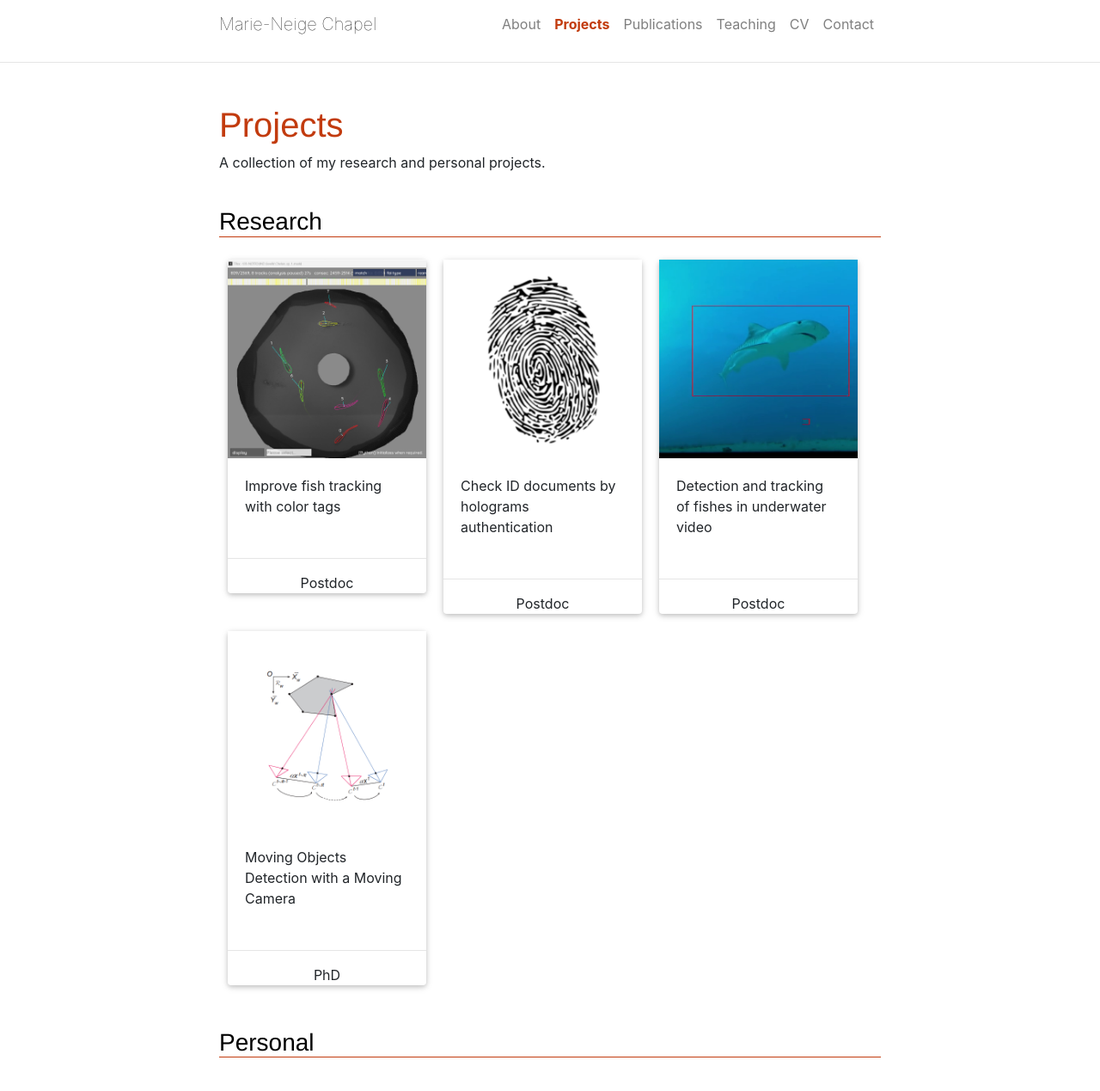
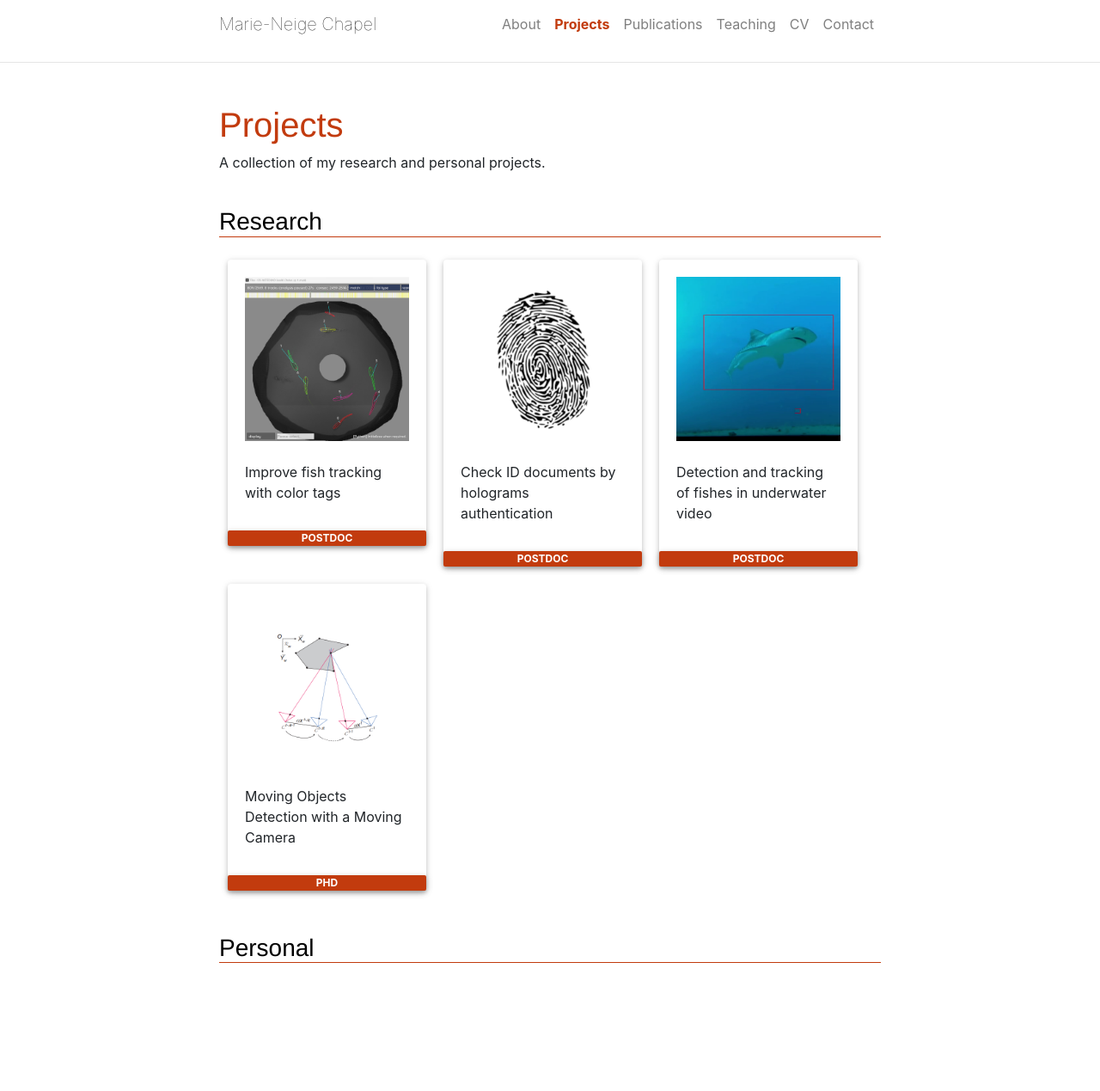
Before and after one commit to mnchapel/mnchapel.github.io, a Jekyll site: the page built from _pages/projects.md, in a window 1280 px wide and 1316 px high. Shown: the top 1269 px of the window at 86% size. Built offline with Jekyll 4.4.1, drawn with Linux system fonts in a browser that asks for light colours; full-size pictures stand in for the smaller copies a plugin makes; a style sheet for code colours, icons or effects is not loaded.

Commit message:
Update style of publications, projects and research projects

```diff
--- a/_layouts/projects.html
+++ b/_layouts/projects.html
@@ -10,6 +10,7 @@ layout: default
 	</header>
 
 	<div class="article">
+
 		{%- for category in page.display_categories %}
 
 			<h3 class="category">{{ category | capitalize }}</h3>
@@ -22,6 +23,7 @@ layout: default
 					<a href="{{ project.url | relative_url }}">
 						<div class="card hoverable">
 
+							<div class="card-body">
 								{% assign img_class = "img-fluid z-depth-1" %}
 								{% assign img_path = project.img_filename %}
 								{% include figure.html
@@ -29,16 +31,19 @@ layout: default
 									class=img_class
 									alt=page.image %}
 
-							<div class="card-body">
-								<p class="card-title">{{ project.title }}</p>
+								<p class="card-title mt-4">{{ project.title }}</p>
 							</div>
-							<hr>
-							<p class="card-text center">{{ project.type }}</p>
+
+							<span class="badge font-weight-bold danger-color-dark text-uppercase align-middle" style="min-width: 75px;">
+								{{ project.type }}
+							</span>
+
 						</div>
 					</a>
 				{% endfor %}
 
 			</div>
 		{% endfor %}
+
 	</div>
 </div>
--- a/_layouts/research_project.html
+++ b/_layouts/research_project.html
@@ -11,12 +11,12 @@ layout: default
 
 	{% if page.partners %}
 		<div class="row">
-			<p><b>Partners</b>: {{page.partners}} </p>
+			<p></i><b>Partners</b>: {{page.partners}} </p>
 		</div>
 	{% endif %}
 
 	<div class="row">
-		<p><b>Members</b>:</p>
+		<p><i class="fa fa-user-circle-o" aria-hidden="true"></i><b> Members</b>:</p>
 	</div>
 	<div class="row">
 		<ul>
```
Also changed, not shown: _layouts/publications.html (+4 -3 lines). Lines whose indentation alone changed are shown as unchanged.
